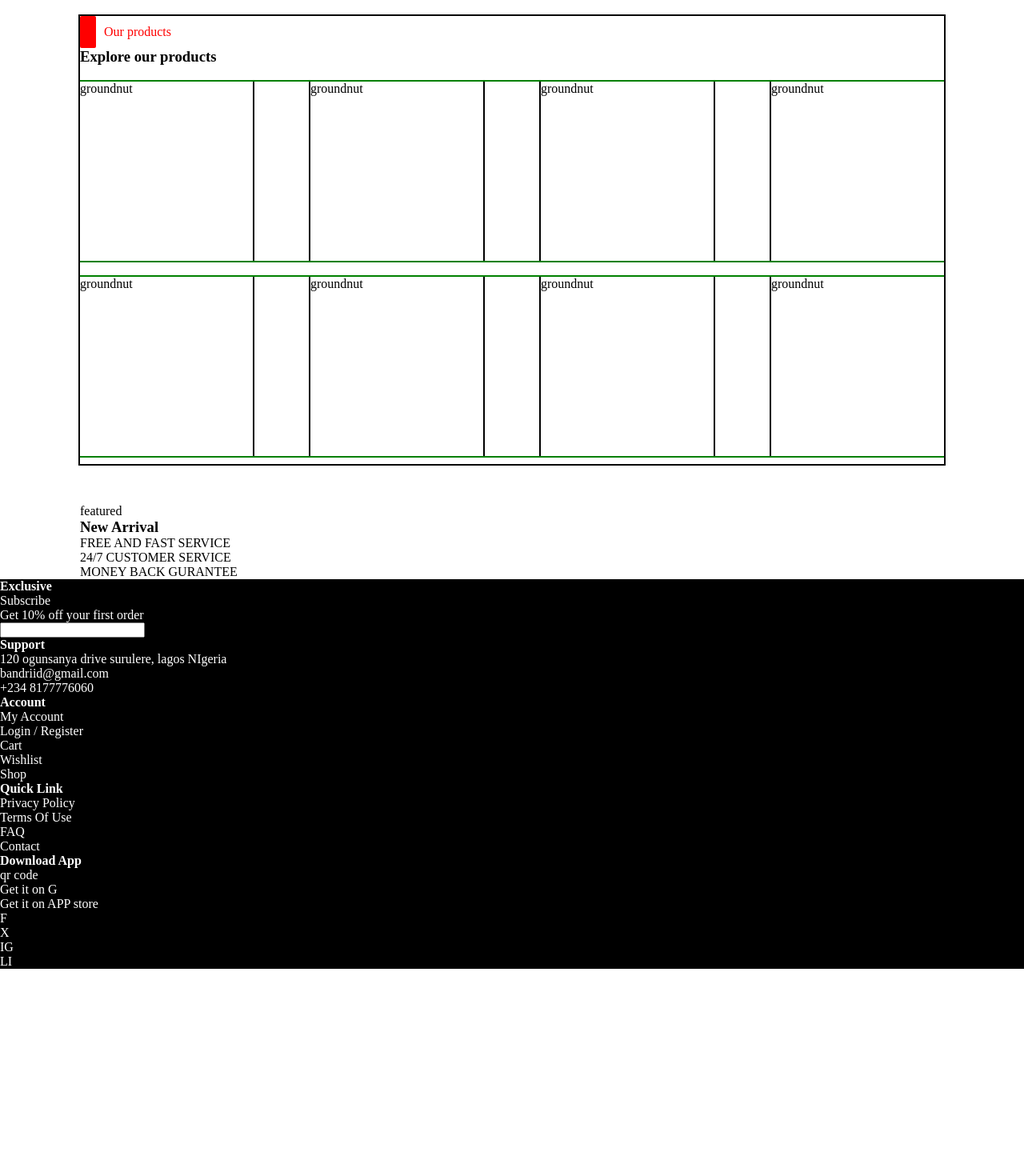
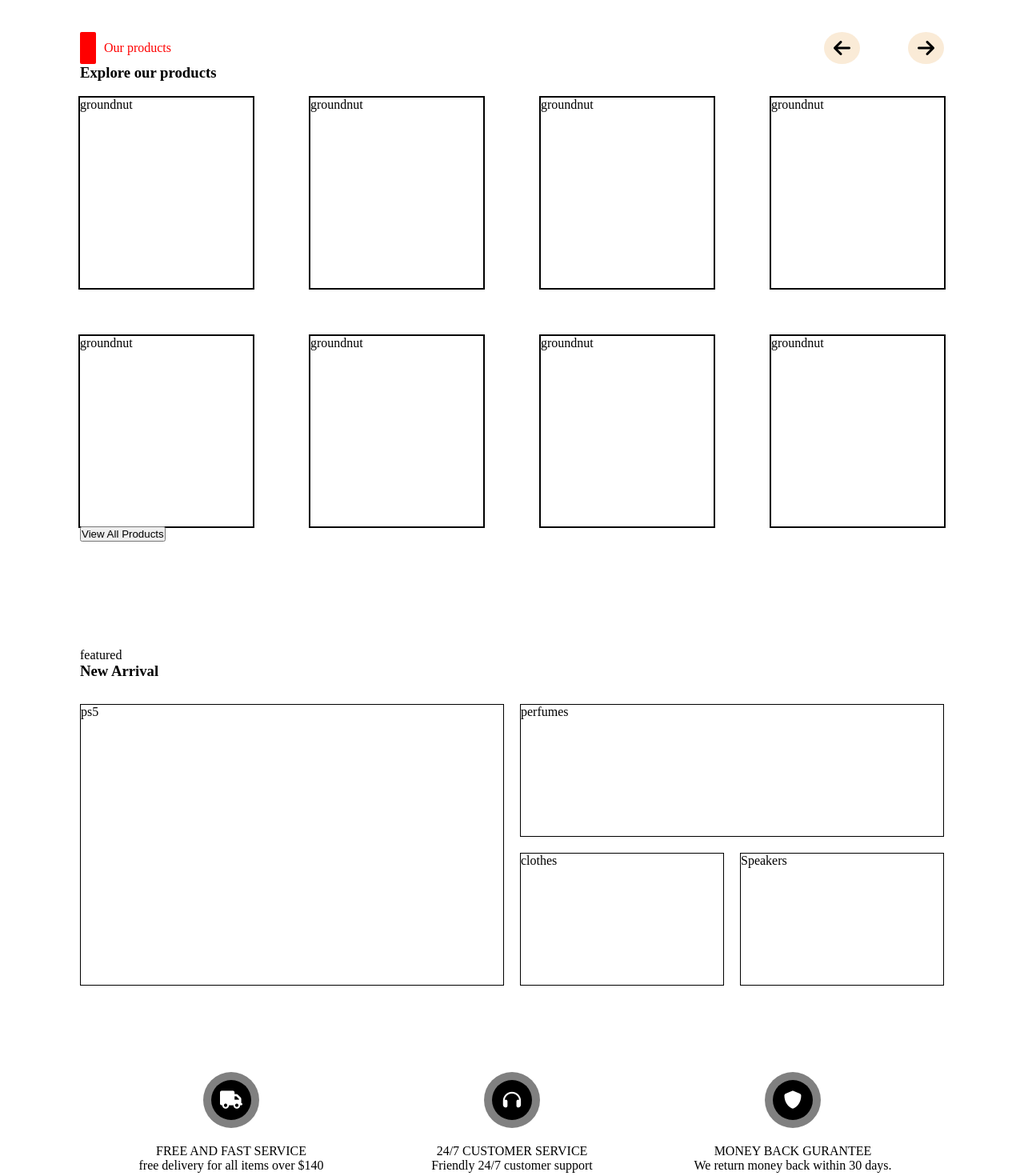
Before and after one commit to guardianprime/bandriid, a React (Vite) app: page / in a window 1280 px wide. Shown: the part 1900-3370 px from the top of the page at 80% size. Before the commit the page ends 3111 px from the top, so only its background shows below. Built offline with nearby package versions, Linux system fonts and the light colour scheme.

Commit message:
styled the section-seven

```diff
--- a/src/index.css
+++ b/src/index.css
@@ -52,13 +52,114 @@ section {
 }
 
 .section-five {
-  height: 70vh;
-  outline: 2px solid black;
+  height: 90vh;
+  padding: 20px 0;
 }
 
 .section-five-container {
-  height: 40%;
-  outline: 2px solid green;
+  height: 35%;
+}
+
+.section-five__wrapper {
+  display: flex;
+  justify-content: space-between;
+}
+
+.arrow-container {
+  width: 150px;
+  height: 40px;
+  display: flex;
+  justify-content: space-between;
+}
+
+.arrow-container span {
+  background-color: antiquewhite;
+  border-radius: 50%;
+  font-size: 1.5rem;
+  width: 30%;
+  display: flex;
+  justify-content: center;
+  align-items: center;
+}
+
+.section-five-container:last-of-type {
+  margin-top: 60px;
+}
+
+.section-six {
+  height: 60vh;
+  padding: 20px 0px;
+}
+
+.section-six__container {
+  margin-top: 30px;
+  height: 80%;
+  width: 100%;
+  display: grid;
+  grid-template-areas:
+    "big big side side"
+    "big big left right";
+  grid-template-columns: 1fr 1fr 1fr 1fr;
+  grid-template-rows: 1fr 1fr;
+  gap: 20px;
+}
+
+.section-six__container > div {
+  border: 1px solid black;
+}
+
+.big {
+  grid-area: big;
+}
+
+.side {
+  grid-area: side;
+}
+
+.left {
+  grid-area: left;
+}
+
+.right {
+  grid-area: right;
+}
+
+.section-seven {
+  display: flex;
+  justify-content: space-evenly;
+  height: 20vh;
+  margin-bottom: 100px;
+}
+
+.section-seven__containers {
+  width: 30%;
+  text-align: center;
+}
+
+.section-seven__icon-container {
+  width: 70px;
+  height: 70px;
+  border-radius: 50%;
+  display: flex;
+  align-items: center;
+  justify-content: center;
+  margin: 20px auto;
+  background-color: #808080;
+}
+
+.section-seven__icon-container div {
+  display: flex;
+  justify-content: center;
+  align-items: center;
+  background-color: black;
+  width: 50px;
+  height: 50px;
+  border-radius: 50%;
+}
+
+.section-seven__icon-container i {
+  font-size: 1.4rem;
+  color: white;
 }
 
 /* Best selling height determinaiton using classses passed as props */
--- a/src/pages/HomePage.jsx
+++ b/src/pages/HomePage.jsx
@@ -51,21 +51,63 @@ function HomePage() {
                 </section>
                 <Advert />
                 <section className="section-five">
+                    <div className="section-five__wrapper">
+                        <div>
                             <div className="design-container">
                                 <div className="design"></div>
                                 <p>Our products</p>
                             </div>
                             <h3>Explore our products</h3>
+                        </div>
+                        <div className="arrow-container">
+                            <span><i className="fa-solid fa-arrow-left"></i></span>
+                            <span><i className="fa-solid fa-arrow-right"></i></span>
+                        </div>
+                    </div>
                     <div className="section-five-container"> <BestSelling height="full" /></div>
                     <div className="section-five-container">  <BestSelling height="full" /></div>
+                    <button>View All Products</button>
                 </section>
-                <section>
+                <section className="section-six">
+                    <div>
                         <p>featured</p>
                         <h3>New Arrival</h3>
+                    </div>
+                    <div className="section-six__container">
+                        <div className="big">ps5</div>
+                        <div className="side">perfumes</div>
+                        <div className="left">clothes</div>
+                        <div className="right">Speakers</div>
+                    </div>
+                </section>
+                <section className="section-seven">
+
+                    <div className="section-seven__containers">
+                        <div className="section-seven__icon-container">
+                            <div><i className="fa-solid fa-truck"></i></div>
+                        </div>
                         <div>
-                        <div>FREE AND FAST SERVICE</div>
-                        <div>24/7 CUSTOMER SERVICE</div>
-                        <div>MONEY BACK GURANTEE</div>
+                            <p>FREE AND FAST SERVICE</p>
+                            <p>free delivery for all items over $140</p>
+                        </div>
+                    </div>
+                    <div className="section-seven__containers">
+                        <div className="section-seven__icon-container">
+                            <div><i className="fa-solid fa-headphones"></i></div>
+                        </div>
+                        <div>
+                            <p>24/7 CUSTOMER SERVICE</p>
+                            <p>Friendly 24/7 customer support</p>
+                        </div>
+                    </div>
+                    <div className="section-seven__containers">
+                        <div className="section-seven__icon-container">
+                            <div><i className="fa-solid fa-shield"></i></div>
+                        </div>
+                        <div>
+                            <p>MONEY BACK GURANTEE</p>
+                            <p>We return money back within 30 days.</p>
+                        </div>
                     </div>
                 </section>
             </main>
```
Lines whose indentation alone changed are shown as unchanged.
